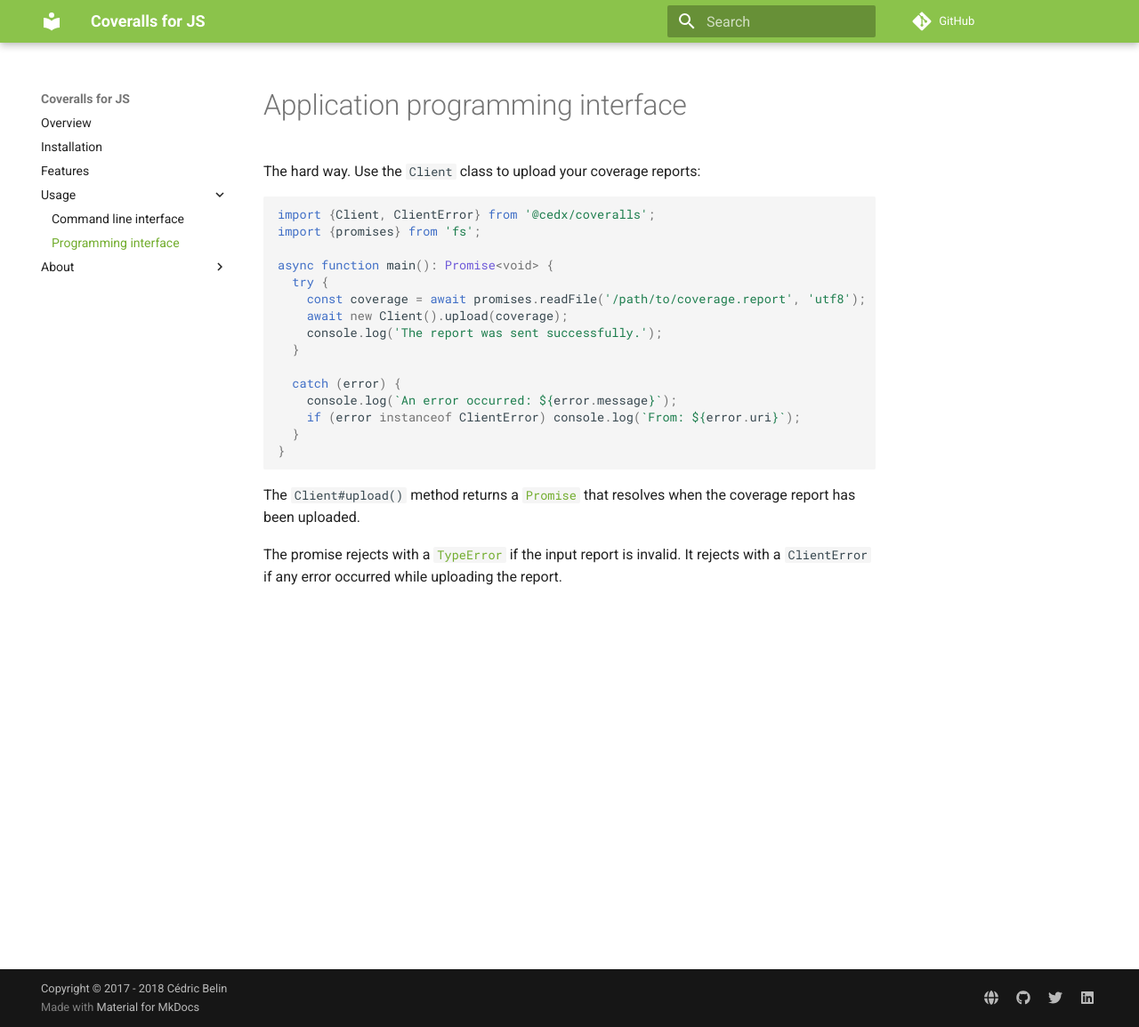
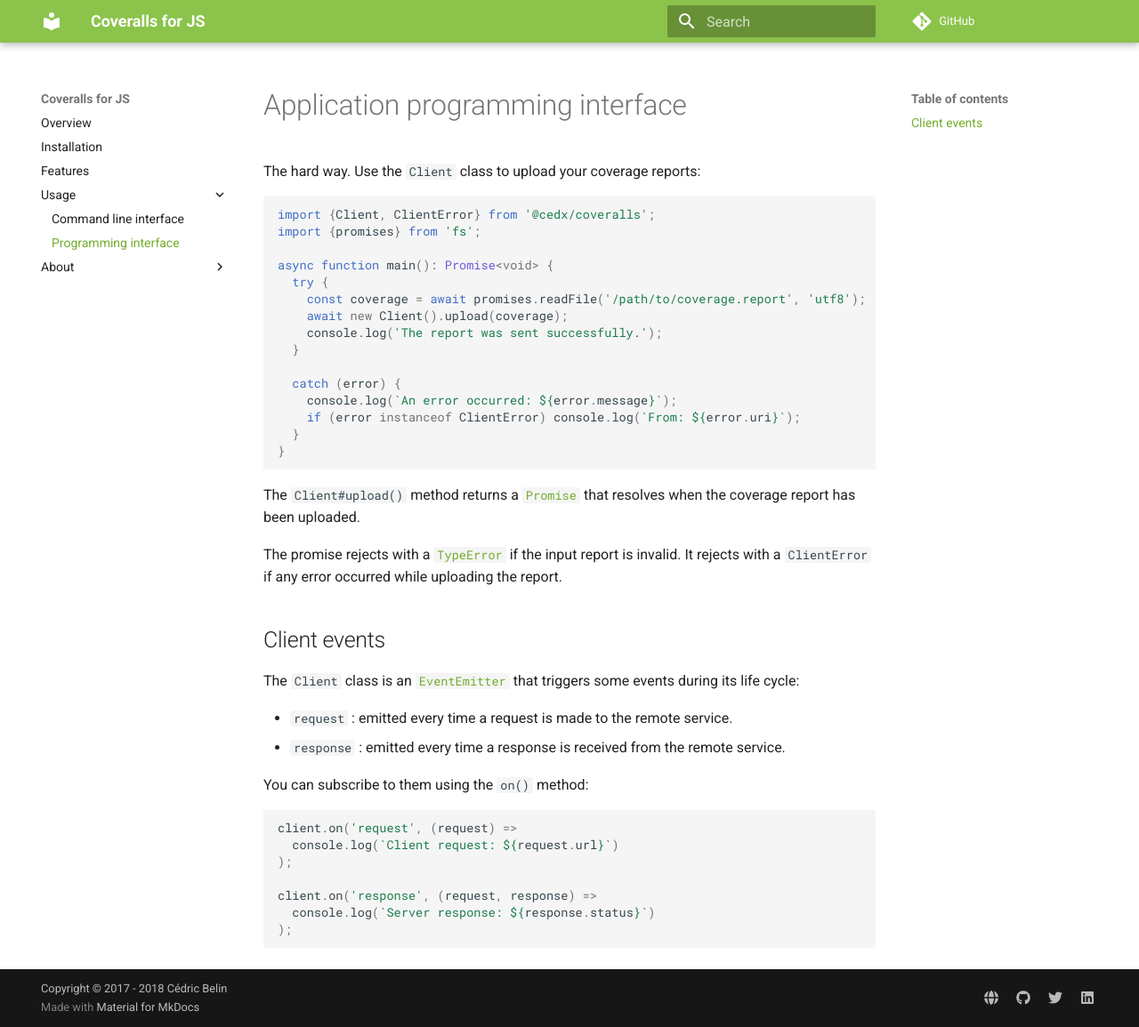
Before and after one commit to cedx/coveralls.js, an MkDocs documentation site: the page built from doc/usage/api.md, in a window 1280 px wide and 1155 px high. Shown: the whole window at 89% size. Built offline with MkDocs 1.6.1 and Material for MkDocs 9.7.7, drawn with Linux system fonts in a browser that asks for light colours; comment, search, counter and statistics services are not loaded; old or Windows-style settings are respelled for this version of MkDocs.

Commit message:
Updated the usage

````diff
--- a/doc/usage/api.md
+++ b/doc/usage/api.md
@@ -26,3 +26,21 @@ The `Client#upload()` method returns a [`Promise`](https://developer.mozilla.org
 
 The promise rejects with a [`TypeError`](https://developer.mozilla.org/en-US/docs/Web/JavaScript/Reference/Global_Objects/TypeError)
 if the input report is invalid. It rejects with a `ClientError` if any error occurred while uploading the report.
+
+## Client events
+The `Client` class is an [`EventEmitter`](https://nodejs.org/api/events.html) that triggers some events during its life cycle:
+
+- `request` : emitted every time a request is made to the remote service.
+- `response` : emitted every time a response is received from the remote service.
+
+You can subscribe to them using the `on()` method:
+
+```ts
+client.on('request', (request) =>
+  console.log(`Client request: ${request.url}`)
+);
+
+client.on('response', (request, response) =>
+  console.log(`Server response: ${response.status}`)
+);
+```
````
